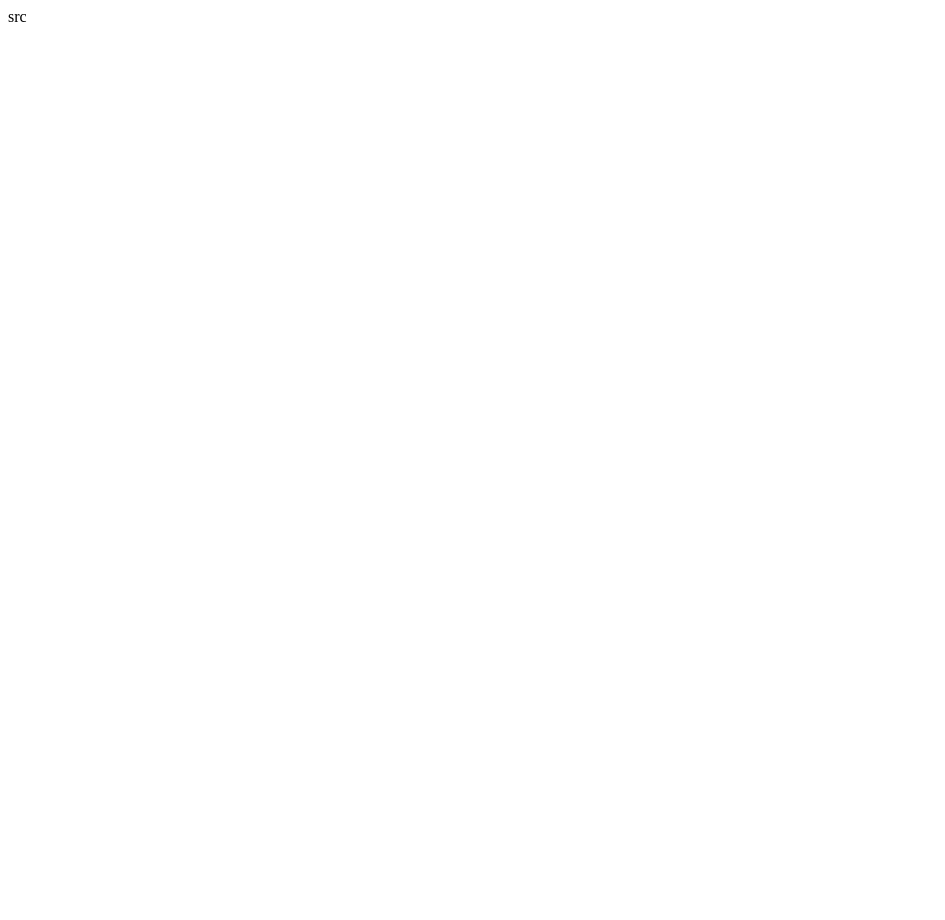
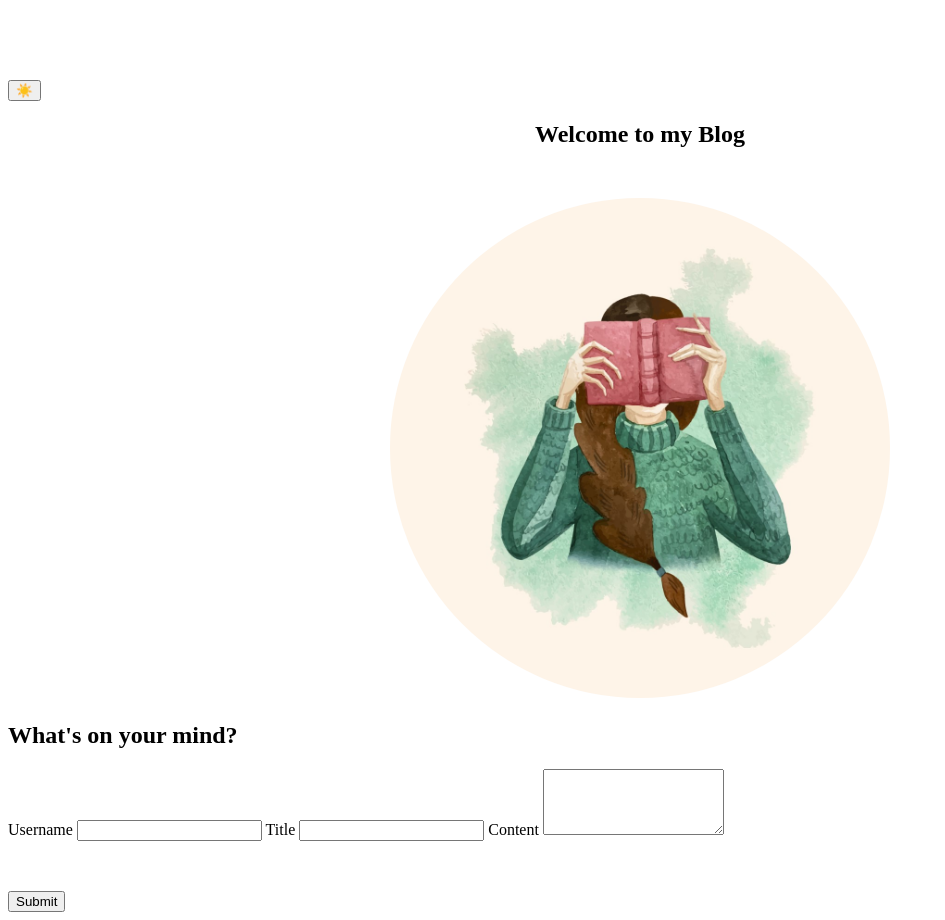
Before and after one commit to madybt/Personal-Blog, a plain HTML site: page index.html in a window 1280 px wide. Shown: the whole page, without its empty margins (0-945 px from the left). Before the commit the page ends 800 px from the top, so only its background shows below. Drawn offline with Linux system fonts and the light colour scheme.

Commit message:
second commit

```diff
--- a/index.html
+++ b/index.html
@@ -3,8 +3,49 @@
 <head>
     <meta charset="UTF-8">
     <meta name="viewport" content="width=device-width, initial-scale=1.0">
-    <title>Document</title>
-</head>
+    <title>Mady's Personal-Blog</title>
+
+    <link rel="stylesheet" href="./assets/css/styles.css" />
+    <link rel="stylesheet" href="./assets/css/form.css" />
+
+    <script defer src="./assets/js/logic.js" type="text/javascript"></script>
+    <script defer src="./assets/js/form.js" type="text/javascript"></script>
+    </head>
 <body>
-src </body>
+    <header>
+        <h1>&nbsp;</h1>
+    <button id="toggle">☀️</h1>
+    </header>
+<main>
+    <center><h2>Welcome to my Blog</h2>
+    <img src="images/Girl-hiding-behind-a-book.jpg" alt="Girl-hiding-behind-a-book">
+    <style>
+        img{
+            width: 500px;
+            border-radius: 250px;
+            float: center;
+            margin-right: 1px;
+            margin-top: 30px;
+        </style>
+</center>
+    <section>
+      <h2>What's on your mind?</h1>
+      <form>
+        <label for="username">Username</label>
+        <input id="username" type="text" />
+
+        <label for="title">Title</label>
+        <input id="title" type="text" />
+
+        <label for="content">Content</label>
+        <textarea id="content" type="text" rows="4"></textarea>
+
+        <p id="error">&nbsp;</p>
+
+        <input type="submit" value="Submit" />
+      </form>
+
+    </section>
+  </main>
+</body>
 </html>
```
Also changed, not shown: images/Girl-hiding-behind-a-book.jpg (added).
